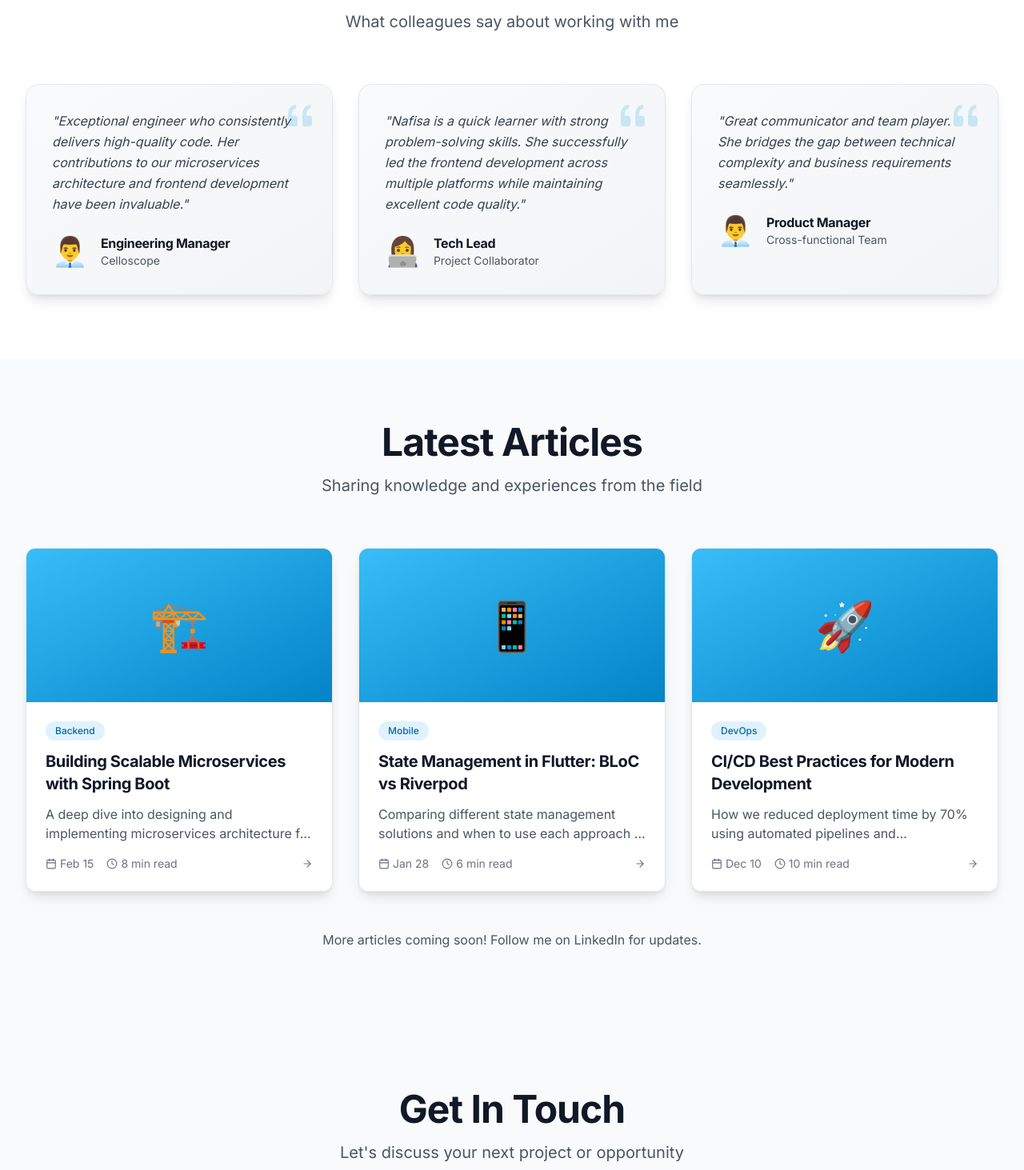
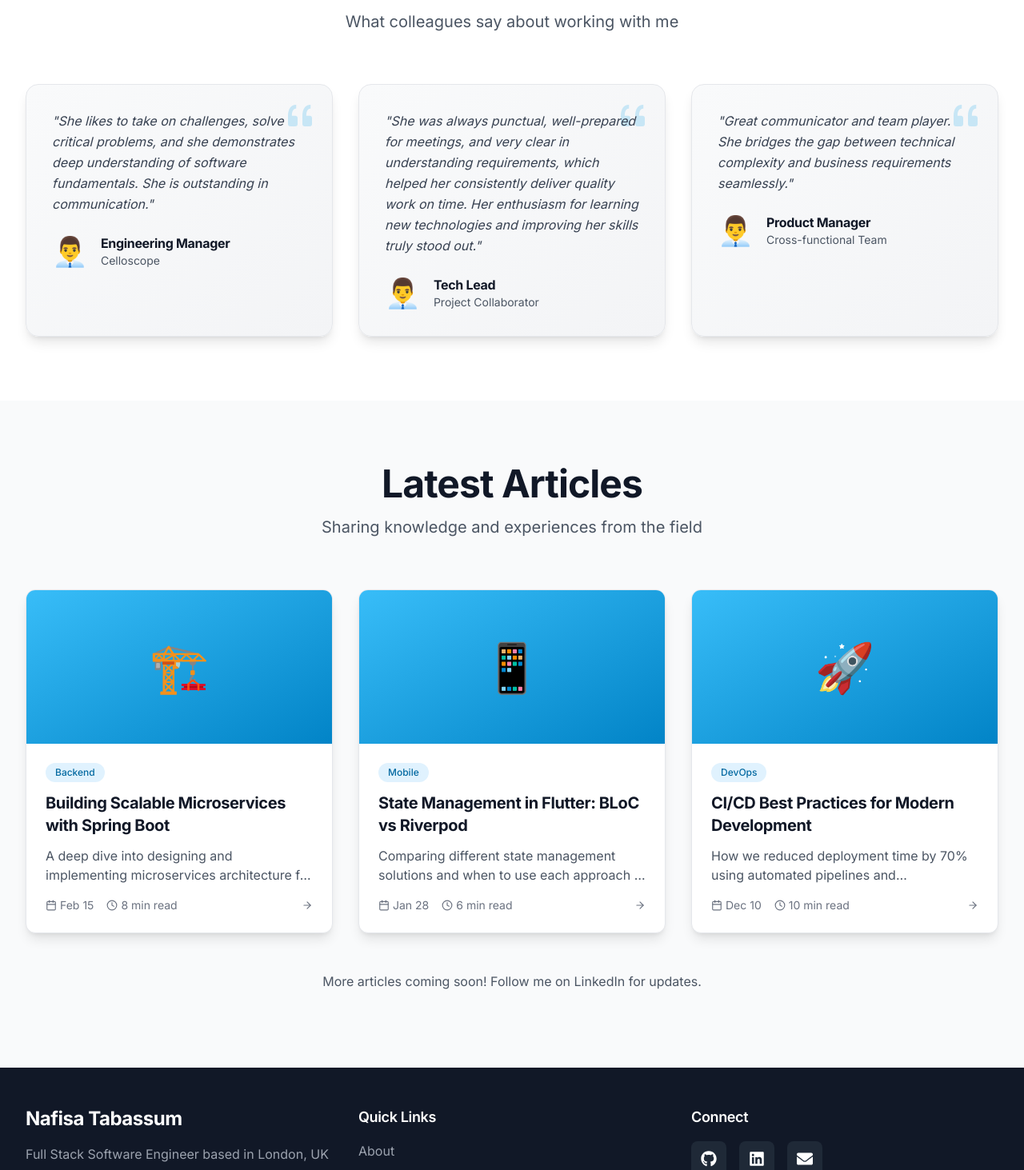
Before and after one commit to Mussabat/PORTFOLIO, a React (Vite) app: page / in a window 1280 px wide. Shown: the part 8860-10323 px from the top of the page at 80% size. Built offline with nearby package versions, Linux system fonts and the light colour scheme.

Commit message:
add: real testimonials

```diff
--- a/src/App.tsx
+++ b/src/App.tsx
@@ -12,7 +12,6 @@ import { Publications } from './components/Publications';
 import { Volunteering } from './components/Volunteering';
 import { Testimonials } from './components/Testimonials';
 import { Blog } from './components/Blog';
-import { Contact } from './components/Contact';
 import { Footer } from './components/Footer';
 import { portfolioData } from './data/portfolio';
 
@@ -69,7 +68,6 @@ function App() {
                     <Volunteering />
                     <Testimonials />
                     <Blog />
-                    <Contact />
                 </main>
                 <Footer />
             </div>
--- a/src/components/Testimonials.tsx
+++ b/src/components/Testimonials.tsx
@@ -9,15 +9,15 @@ export const Testimonials: React.FC = () => {
             name: 'Engineering Manager',
             role: 'Celloscope',
             content:
-                'Exceptional engineer who consistently delivers high-quality code. Her contributions to our microservices architecture and frontend development have been invaluable.',
+                'She likes to take on challenges, solve critical problems, and she demonstrates deep understanding of software fundamentals. She is outstanding in communication.',
             avatar: '👨‍💼',
         },
         {
             name: 'Tech Lead',
             role: 'Project Collaborator',
             content:
-                'Nafisa is a quick learner with strong problem-solving skills. She successfully led the frontend development across multiple platforms while maintaining excellent code quality.',
-            avatar: '👩‍💻',
+                'She was always punctual, well-prepared for meetings, and very clear in understanding requirements, which helped her consistently deliver quality work on time. Her enthusiasm for learning new technologies and improving her skills truly stood out.',
+            avatar: '👨‍💼',
         },
         {
             name: 'Product Manager',
```
